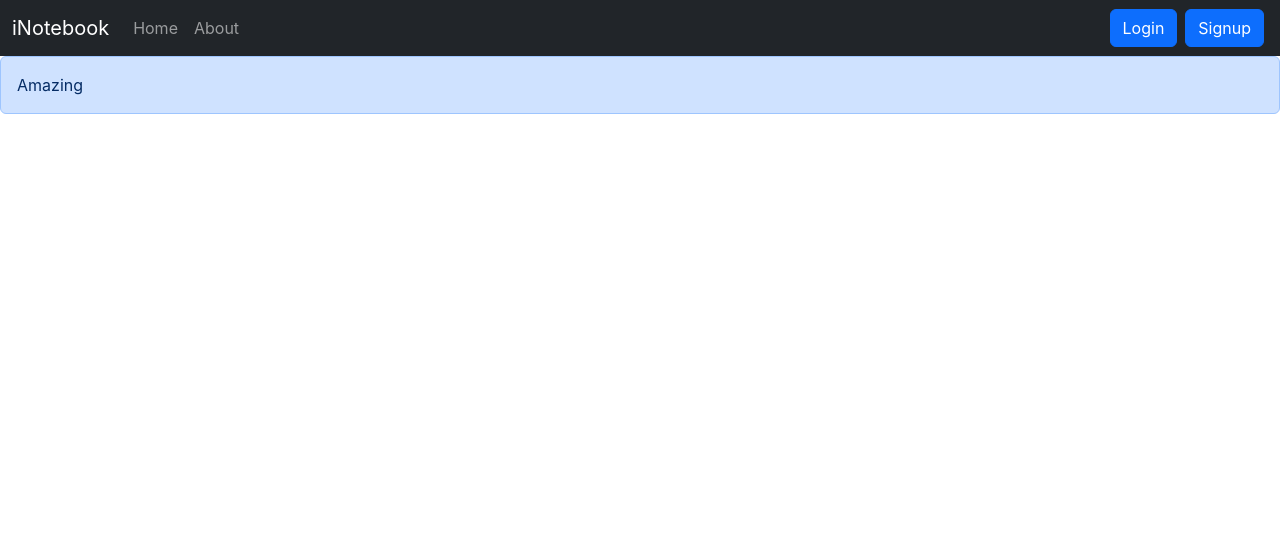
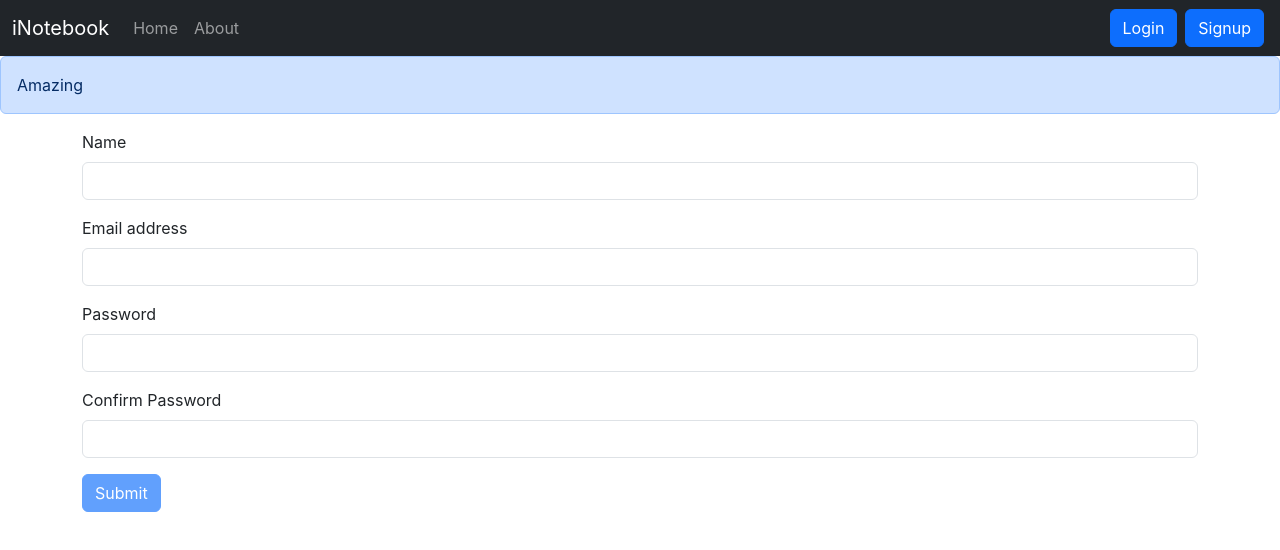
Before and after one commit to tshivanshu9/iNotebook, a React (Create React App) app: page /signup in a window 1280 px wide. Shown: the top 550 px of the page. Built offline with nearby package versions, Linux system fonts and the light colour scheme; no server answers; the HTML template or start-up script is replaced by a standard one.

Commit message:
Signup functionality added

```diff
--- a/src/components/Signup.js
+++ b/src/components/Signup.js
@@ -1,9 +1,60 @@
-import React from 'react'
+import React, { useState } from 'react'
+import { useNavigate } from 'react-router-dom';
 
 const Signup = () => {
+  const [signupData, setSignupData] = useState({ name: "", email: "", password: "", cpassword: "" });
+
+  const handleOnChange = (e) => {
+    e.preventDefault();
+    setSignupData({ ...signupData, [e.target.name]: e.target.value });
+  };
+
+  const navigate = useNavigate();
+  const apiHost = process.env.REACT_APP_AUTH_API_URL;
+  const handleSubmit = async () => {
+    const { name, email, password } = signupData;
+    const response = await fetch(`${apiHost}/create-user`, {
+      method: 'POST',
+      headers: {
+        'Content-Type': 'application/json',
+      },
+      body: JSON.stringify({ name, email, password }),
+    });
+    const json = await response?.json();
+    if (json.success) {
+      localStorage.setItem('token', json.data.token);
+      navigate("/");
+    } else {
+      alert('Something went wrong, please try again.');
+    }
+  };
+
   return (
     <div>
-
+      <form>
+        <div className="mb-3">
+          <label htmlFor="name" className="form-label">Name</label>
+          <input type="text" className="form-control" id="name" value={signupData.name}
+            onChange={handleOnChange} required minLength={5} aria-describedby="emailHelp" />
+        </div>
+        <div className="mb-3">
+          <label htmlFor="exampleInputEmail1" className="form-label">Email address</label>
+          <input type="email" className="form-control" id="exampleInputEmail1" value={signupData.email}
+            onChange={handleOnChange} required minLength={5} aria-describedby="emailHelp" />
+        </div>
+        <div className="mb-3">
+          <label htmlFor="password" className="form-label">Password</label>
+          <input type="password" className="form-control"
+            value={signupData.password} onChange={handleOnChange} required minLength={5} id="password" />
+        </div>
+        <div className="mb-3">
+          <label htmlFor="cpassword" className="form-label">Confirm Password</label>
+          <input type="cpassword" className="form-control" required minLength={5}
+            value={signupData.cpassword} onChange={handleOnChange} id="cpassword" />
+        </div>
+        <button type="submit" disabled={signupData.password?.length < 5 || signupData.cpassword?.length < 5 ||
+          signupData.password !== signupData.cpassword || signupData.name?.length < 5} className="btn btn-primary" onClick={handleSubmit}>Submit</button>
+      </form>
     </div>
   )
 }
```
